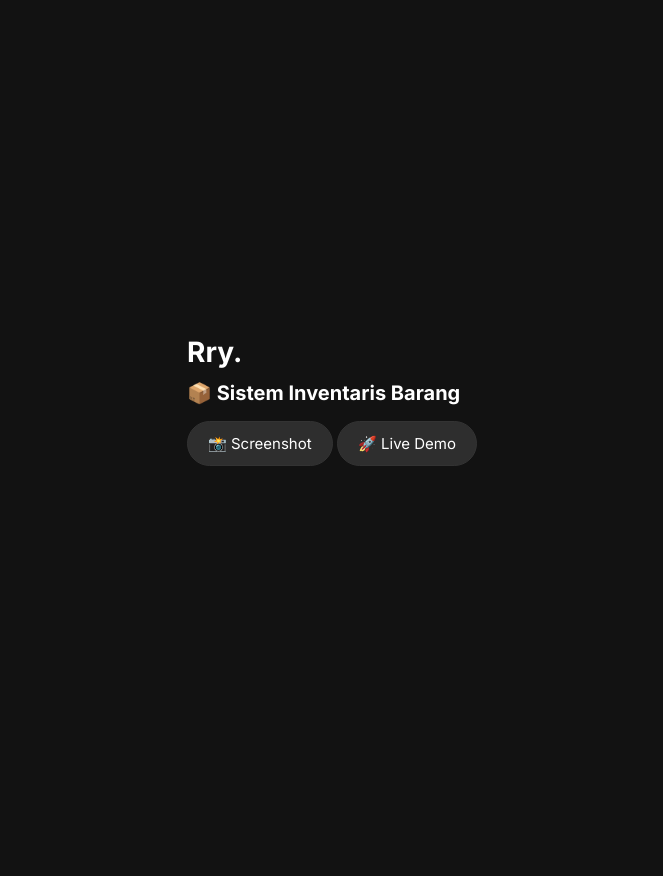
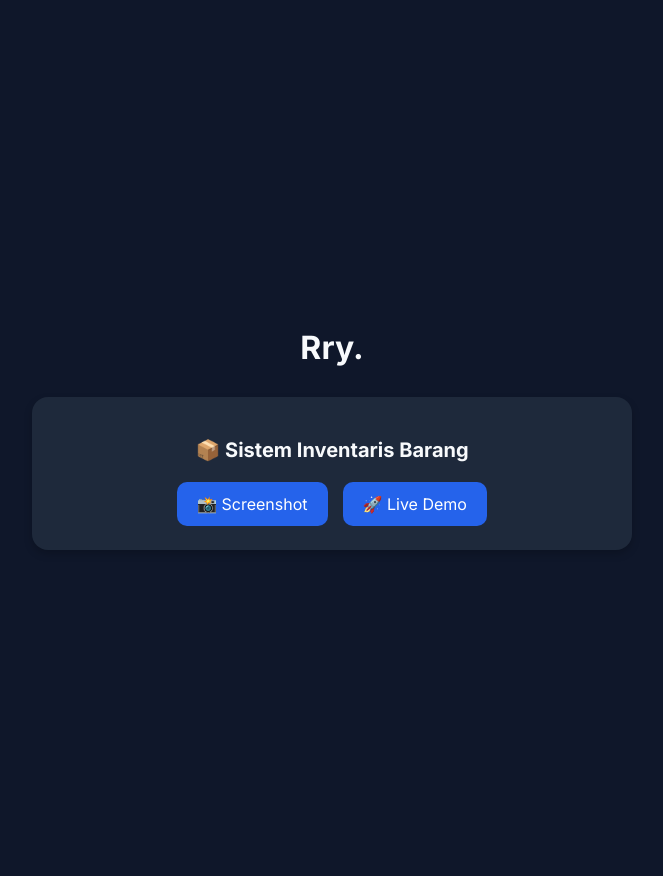
Before and after one commit to rry69/web_jualan, a PHP site: page /inventaris/index.html in a window 1280 px wide. Shown: the whole page, without its empty margins (308-971 px from the left). Before the commit the page ends 466 px from the top, so only its background shows below. Run offline with PHP 8.4, Linux system fonts and the light colour scheme.

Commit message:
Update style.css

```diff
--- a/inventaris/style.css
+++ b/inventaris/style.css
@@ -1,81 +1,55 @@
-/* Reset dan font */
-* {
-  box-sizing: border-box;
-  margin: 0;
-  padding: 0;
-}
-
 body {
   font-family: 'Inter', sans-serif;
-  background-color: #121212;
-  color: #ffffffcc;
+  background-color: #0f172a;
+  color: #f8fafc;
   display: flex;
   justify-content: center;
   align-items: center;
-  padding: 40px 20px;
+  padding: 30px;
   min-height: 100vh;
 }
 
-.wrapper {
+.container {
   max-width: 600px;
   width: 100%;
-}
-
-.card {
-  background-color: #1e1e1e;
-  padding: 32px;
-  border-radius: 16px;
-  box-shadow: 0 8px 24px rgba(0, 0, 0, 0.4);
   text-align: center;
 }
 
 h1 {
-  font-size: 28px;
-  color: #ffffff;
-  margin-bottom: 12px;
+  font-size: 2rem;
+  margin-bottom: 30px;
 }
 
-.desc {
-  font-size: 15px;
-  margin-bottom: 32px;
-  color: #cccccc;
+.project {
+  background-color: #1e293b;
+  border-radius: 16px;
+  padding: 24px;
+  margin-bottom: 20px;
+  box-shadow: 0 4px 8px rgba(0,0,0,0.2);
 }
 
-.project h2 {
-  font-size: 20px;
-  margin-bottom: 16px;
-  color: #ffffff;
+h2 {
+  font-size: 1.25rem;
+  margin-bottom: 20px;
 }
 
-.button-group {
+.buttons {
   display: flex;
   justify-content: center;
-  gap: 12px;
+  gap: 15px;
   flex-wrap: wrap;
 }
 
 .btn {
-  display: inline-block;
+  background-color: #2563eb;
+  color: #fff;
   padding: 12px 20px;
-  font-size: 15px;
-  border-radius: 50px;
+  border-radius: 10px;
   text-decoration: none;
-  color: #ffffff;
-  background-color: #2e2e2e;
-  transition: all 0.3s ease;
-  border: 1px solid #333;
+  font-size: 16px;
+  transition: background-color 0.3s;
 }
 
 .btn:hover {
-  background-color: #3a3a3a;
+  background-color: #38bdf8;
 }
-
-.btn.primary {
-  background-color: #3b82f6;
-  color: #fff;
-  border: none;
-}
-
-.btn.primary:hover {
-  background-color: #2563eb;
-}
```
